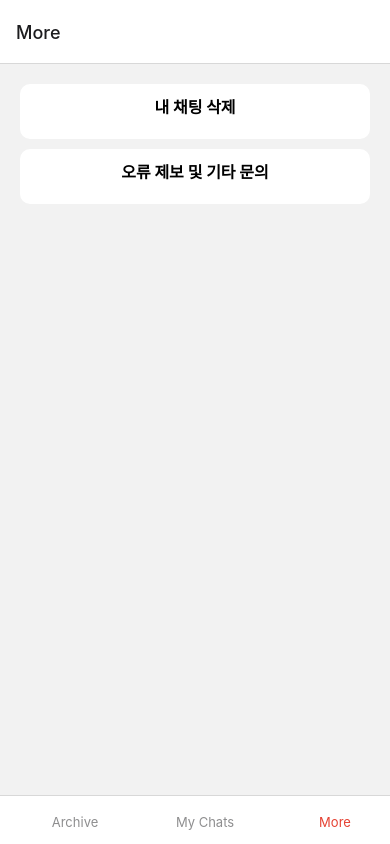
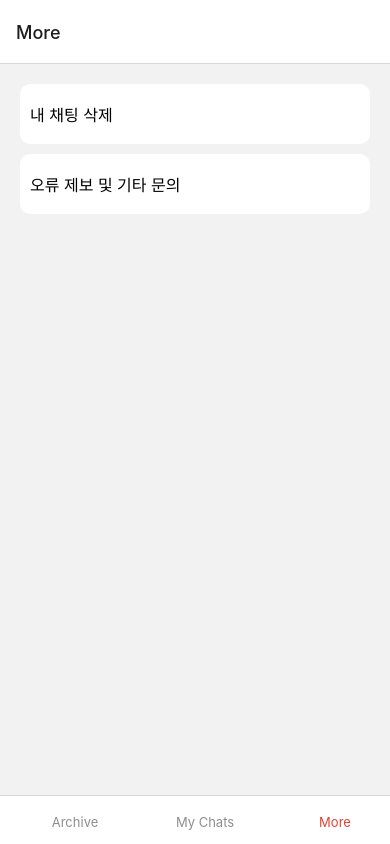
Before and after one commit to mxno28/qjqmf, a React Native app: screen /More in a window 390 px wide. Built offline with nearby package versions, Linux system fonts and the light colour scheme.

Commit message:
More style

```diff
--- a/components/More.js
+++ b/components/More.js
@@ -56,19 +56,19 @@ const More = () => {
 
                 <TouchableOpacity
                     onPress={()=>{setDelVisible(!delVisible);}}
-                    style={{backgroundColor: 'white', height: 55, alignItems: 'center',
+                    style={{backgroundColor: 'white', height: 60, justifyContent: 'center',
                     padding: 10, marginBottom:10, borderRadius: 10}}
                 >
-                    <Text style={styles.boldName}>
+                    <Text style={{fontSize: 16}}>
                         내 채팅 삭제
                     </Text>
                 </TouchableOpacity>
                 <TouchableOpacity
                     onPress={()=>{openURL('mailto: dlrauddmlejrgn@gmail.com')}}
-                    style={{backgroundColor: 'white', height: 55, alignItems: 'center',
+                    style={{backgroundColor: 'white', height: 60, justifyContent: 'center',
                     padding: 10, marginBottom:10, borderRadius: 10}}
                 >
-                    <Text style={styles.boldName}>
+                    <Text style={{fontSize: 16}}>
                         오류 제보 및 기타 문의
                     </Text>
                 </TouchableOpacity>
```
